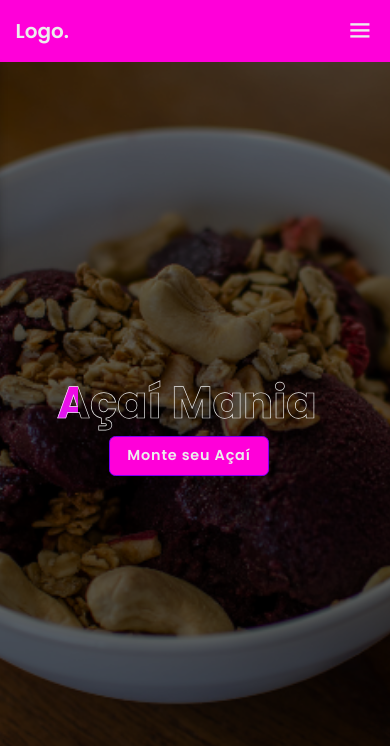
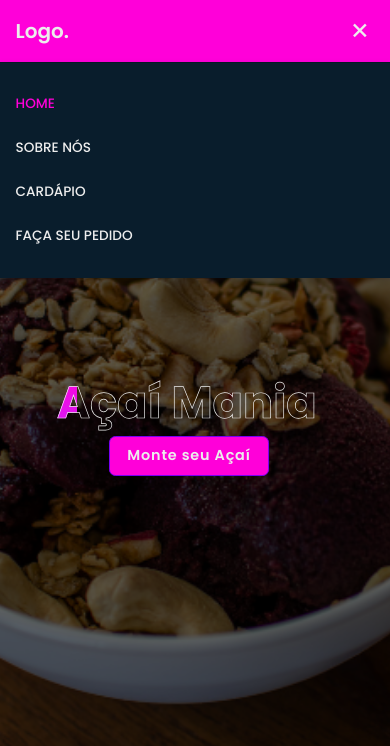
Before and after one commit to Gustavohenriquens/Site_acai2, a plain HTML site: page index.html in a window 390 px wide. Both pictures are taken after a click on the element 360 px from the left and 30 px from the top of the page. Shown: the top 746 px of the page. Drawn offline with nearby package versions, Linux system fonts and the light colour scheme.

Commit message:
Atualizaçoes

```diff
--- a/CSS/produtos.css
+++ b/CSS/produtos.css
@@ -1,4 +1,5 @@
 @import url('https://fonts.googleapis.com/css2?family=Nunito:wght@200;300;400;500;600&display=swap');
+@import url('https://fonts.googleapis.com/css2?family=Poppins:wght@300;400;500;600;700;800;900&display=swap');
 
 *{
    font-family: 'Nunito', sans-serif;
@@ -19,6 +20,69 @@ body{
    background: #eee;
 }
 
+
+:root {
+    --bg-color:#091d2c;
+    --second-bg-color:#112e42;
+    --second-bg-color:#112e42;
+    --text-color:#ededed;
+    --main-color:#00abf0;
+    --cor-roxo: rgb(211, 30, 248);
+    --cor-roxo_escuro: rgb(190, 46, 219);
+    --cor-rosa: rgb(255, 0, 217);
+    --cor-lilas: rgb(120, 0, 240);
+    --cor-verde: rgb(4, 188, 71);
+    --cor-lilas_escuro: rgb(87, 2, 172);
+}
+
+
+/*Cabeçalho*/
+
+.header {
+    position: fixed;
+    top: 0; /*posiciona o elemento no topo*/
+    left: 0;/*alinha-o à esquerda*/
+    width: 100%; /* faz com que ele ocupe toda a largura    */
+    padding: 2rem 9%;
+    background: var(--cor-rosa);
+    display: flex;
+    justify-content: space-between;
+    align-items: center;
+    z-index: 100;
+}
+
+.logo{
+   font-size: 2.5rem;
+   color: var(--text-color);
+   font-weight: 600;
+}
+
+.navbar a {
+   font-size: 1.7rem;
+   color: var(--text-color);
+   font-weight: 500;
+   margin-left: 2.5rem;
+   transition: .3s;
+}
+
+.navbar a:hover,
+.navbar a.active { /*.navbar a.active -> Deixa o primeiro com a cor fixa*/
+   color: var(--cor-rosa);
+}
+
+
+#menu-icon {
+   font-size: 3.6rem;
+   color: var(--text-color);
+   cursor: pointer;
+   display: none;
+}
+
+
+
+
+/* Corpo da Page */
+
 .container{
    max-width: 1200px;
    margin:0 auto;
@@ -29,6 +93,7 @@ body{
    font-size: 3.5rem;
    color:#444;
    margin-bottom: 3rem;
+   margin-top: 8rem;
    text-transform: uppercase;
    text-align: center;
 }
@@ -180,21 +245,183 @@ body{
 }
 
 
-@media (max-width:991px){
 
-   html{
-      font-size: 55%;
+
+
+
+
+
+/*Reponsividade*/
+
+@media (max-width:1200px) {
+   html {
+       font-size: 55%;
+   }
+}
+
+@media (max-width:991px) {
+   .header {
+       padding: 2rem 4% ;
    }
 
+   section {
+       padding: 10rem 4% 2rem;
+   }
+
+   .home {
+       padding: 0 4%;
+   }
+
+   .footer {
+       padding: 2rem 4%;
+   }
 }
 
-@media (max-width:768px){
+@media (max-width:768px) {
+   .header {
+       background: var(--cor-rosa);
+   }
 
    .products-preview .preview img{
       height: 25rem;
    }
 
+   #menu-icon {
+       display: block;
+   }
+
+   .navbar {
+       position: absolute;
+       top: 100%;
+       left: -100%;
+       width: 100%;
+       padding: 1rem 4%;
+       background: var(--bg-color);
+       box-shadow: 0 .5rem 1rem rgba(0 , 0 , 0, .2);
+       z-index: 1;
+       transition: .25s ease;
+       transition-delay: .25s;
+   }
+
+   .navbar.active {
+       left: 0;
+       transition-delay: 0s;
+   }
+
+   .navbar .active-nav {
+       position: absolute;
+       top: 0;
+       left: -100;
+       width: 100%;
+       height: 100%;
+       background: var(--bg-color);
+       border-top: .1rem solid rgba(0,0,0, .2);
+       z-index: -1;
+       transition: .25s ease;
+       transition-delay: 0s;
+   }
+
+
+   .navbar.active .active-nav {
+       left: 0;
+       transition-delay: .25s;
+   }
+
+   .navbar a {
+       display: block;
+       font-size: 2rem 0;
+       margin: 3rem 0;
+       transform: translateX(-20rem);
+       transition: .25s ease;
+       transition-delay: 0s;
+   }
+
+   .navbar.active {
+       left: 0;
+       transition-delay: 0s;
+   }
+
+   .navbar .active-nav {
+       position: absolute;
+       top: 0;
+       left: -100%;
+       width: 100%;
+       height: 100%;
+       background: var(--bg-color);
+       border-top: .1rem solid rgba(0 , 0 , 0, .2);
+       z-index: -1;
+       transition: .25s ease;
+       transition-delay: 0;
+   }
+
+   .navbar.active .active-nav {
+       left: 0;
+       transition-delay: .25s;
+   }
+
+   .navbar.active a {
+       transform: translateX(0);
+       transition-delay: .25s;
+   }
+
+   .home-imgHover {
+       pointer-events: none;
+       background: var(--bg-color);
+       opacity: .6;
+   }
+
+   .container h2 {
+       margin-bottom: 3rem
+   }
+
+};
+
+@media (max-width: 617px) {
+   .products-container {
+       grid-template-columns: 1fr;
+   }
 }
+
+
+@media (max-width: 520px) {
+   html {
+       font-size: 50%;
+   }
+
+   .home-content {
+       display: flex;
+       flex-direction: column;
+   }
+
+   .home-sci {
+       width: 160px;
+   }
+
+   .home-sci a {
+      width: 44px;
+      height: 44px;
+   }
+};
+
+
+@media (max-width: 462px) {
+   .home-content h1 {
+       font-size: 5.2rem;
+   }
+
+   .contact form .input-box .input-field {
+       width: 100%;
+   }
+
+   .footer {
+       flex-direction: column-reverse
+   }
+
+   .footer p {
+       margin-top: 2rem;
+       text-align: center
+   }
+};
 
 @media (max-width:450px){
 
@@ -203,3 +430,16 @@ body{
    }
 
 }
+
+@media (max-width: 371px) {
+   .home {
+       justify-content: center;
+   }
+
+   .home-content {
+       display: flex;
+       align-items: center;
+       flex-direction: column;
+       text-align: center;
+   }
+}
--- a/CSS/style.css
+++ b/CSS/style.css
@@ -53,38 +53,6 @@ body {
     align-items: center;
     z-index: 100;
 }
-
-
-
-
-
-
-/*
-Testanto */
-
-.icon-cart{
-    position: relative;
-    cursor: pointer;
-    margin-right: 10px;
-}
-.icon-cart span{
-    position: absolute;
-    background-color: red;
-    width: 30px;
-    height: 30px;
-    display: flex;
-    justify-content: center;
-    align-items: center;
-    border-radius: 50%;
-    color: #fff;
-    top: 50%;
-    right: -20px;
-}
-
-
-
-
-
 
 .logo{
     font-size: 2.5rem;
--- /dev/null
+++ b/JS/index.js
@@ -0,0 +1,33 @@
+let menuIcon = document.querySelector('#menu-icon');
+let navbar = document.querySelector('.navbar');
+
+menuIcon.onclick = () => {
+    menuIcon.classList.toggle('bx-x');
+    navbar.classList.toggle('active');
+}
+
+let sections = document.querySelectorAll('section');
+let navLinks = document.querySelectorAll('header nav a');
+
+window.onscroll = () => {
+    sections.forEach(sec => {
+        let top = window.scrollY;
+        let offset = sec.offsetTop - 100;
+        let height = sec.offsetHeight;
+        let id = sec.getAttribute('id');
+
+        if(top >= offset && top < offset + height) {
+            navLinks.forEach(links => {
+                links.classList.remove('active');
+                document.querySelector('header nav a[href*=' + id + ']').classList.add('active');
+            });
+        }
+    });
+
+    let header = document.querySelector('header');
+
+    header.classList.toggle('sticky', window.scrollY > 100);
+
+    menuIcon.classList.remove('bx-x');
+    navbar.classList.remove('active');
+}
--- a/index.html
+++ b/index.html
@@ -7,7 +7,12 @@
     <meta name="author"= content "Gustavo Henrique">
     <script src="https://kit.fontawesome.com/ca14b9e588.js" crossorigin="anonymous"></script>
     <title>Projeto - Açaí</title>
+
+    <!-- CSS -->
     <link rel="stylesheet" href="CSS/style.css">
+
+    <!-- JS -->
+    <script src="JS/index.js" type="module"></script>
 
     <!--box icons-->
     <link href='https://unpkg.com/boxicons@2.1.4/css/boxicons.min.css' rel='stylesheet'>
@@ -25,7 +30,7 @@
             <a href="#home" class="active">HOME</a>
             <a href="#about">SOBRE NÓS</a>
             <a href="#cardapio">CARDÁPIO</a>
-            <a href="#Pedido">PEDIDO</a>
+            <a href="/produtos.html">FAÇA SEU PEDIDO</a>
 
 
              <!--Testanto-->
@@ -242,23 +247,5 @@
     </div>
    </footer>
 
-
-
-
-
-
-
-
-
-
-
-
-
-
-   <script src="JS/index.js" type="module"></script>
-
-   <script src="JS/script.js"></script>
-
-
 </body>
 </html>
```
Also changed, not shown: produtos.html (+23 -1 lines).
